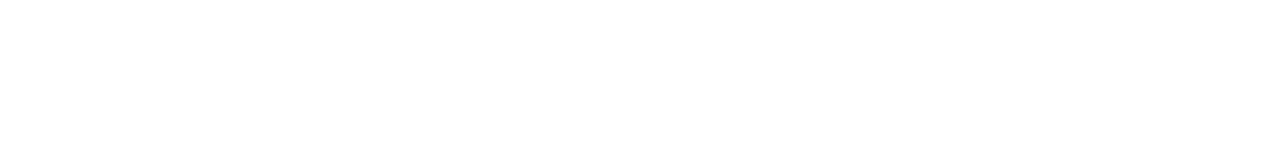
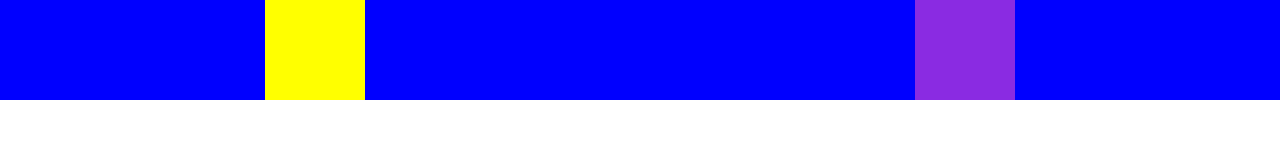
Before and after one commit to leonardopea/htmlcss-responsive-layout, a plain HTML site: page index.html in a window 1280 px wide. Drawn offline with Linux system fonts and the light colour scheme.

Commit message:
barra di navigazione (header) creato

```diff
--- a/css/style.css
+++ b/css/style.css
@@ -3,3 +3,59 @@
     padding: 0;
     box-sizing: border-box;
 }
+
+header{
+    background-color: blue;
+}
+.container{
+    margin: 0 auto;
+    max-width: 600px;
+
+}
+
+.header_flex{
+    display: flex;
+    justify-content: space-between;
+}
+.left_logo, .right_menu{
+    height: 100px;
+    background-color: yellow;
+    width: 100px;
+}
+
+.hamburger{
+    background-color: green;
+    width: 100%;
+    height: 100px;
+}
+
+.extended_menu{
+    background-color: blueviolet;
+    width: 100%;
+    height: 100px;
+    display: none;
+}
+
+
+/* TABLET */
+
+@media screen and (min-width: 768px) {
+    .container{
+        max-width: 750px;
+    }
+
+}
+
+/* DESKTOP */
+
+@media screen and (min-width: 991px) {
+    .hamburger{
+        display: none;
+    }
+    .extended_menu{
+        display: block;
+    }
+    .container{
+        max-width: 950;
+    }
+}
--- a/index.html
+++ b/index.html
@@ -4,10 +4,26 @@
     <meta charset="UTF-8">
     <meta http-equiv="X-UA-Compatible" content="IE=edge">
     <meta name="viewport" content="width=device-width, initial-scale=1.0">
-    <title>Document</title>
+    <title>Responsive Layout</title>
     <link rel="stylesheet" href="./css/style.css">
 </head>
 <body>
+    <header>  <!-- barra alta di navigazione -->
+        <div class="container">
+            <div class="header_flex">
+                <div class="left_logo"></div>
+                <div class="right_menu">
+                    <div class="hamburger"></div>
+                    <div class="extended_menu"></div>
+                </div>
+            </div>
+        </div>
+
+    </header>
 
 </body>
 </html>
+
+
+
+<!--  -->
```
